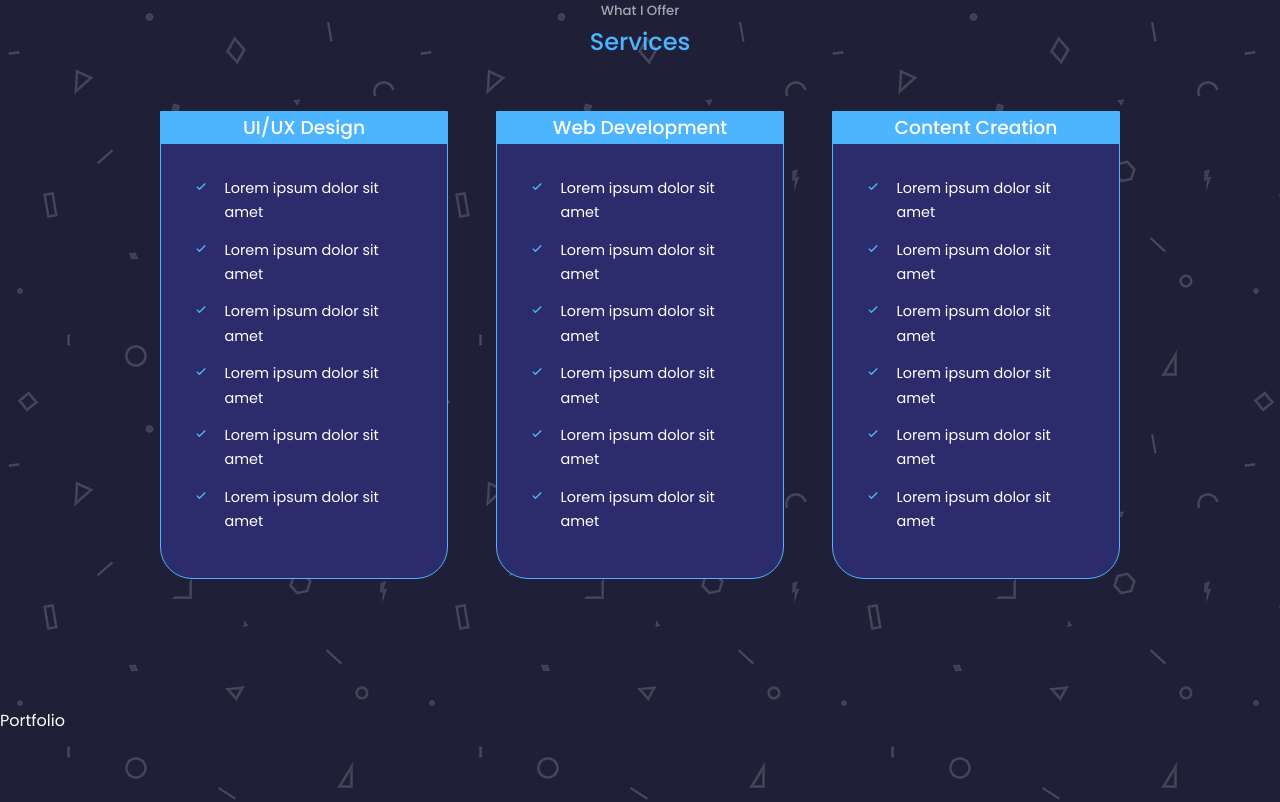
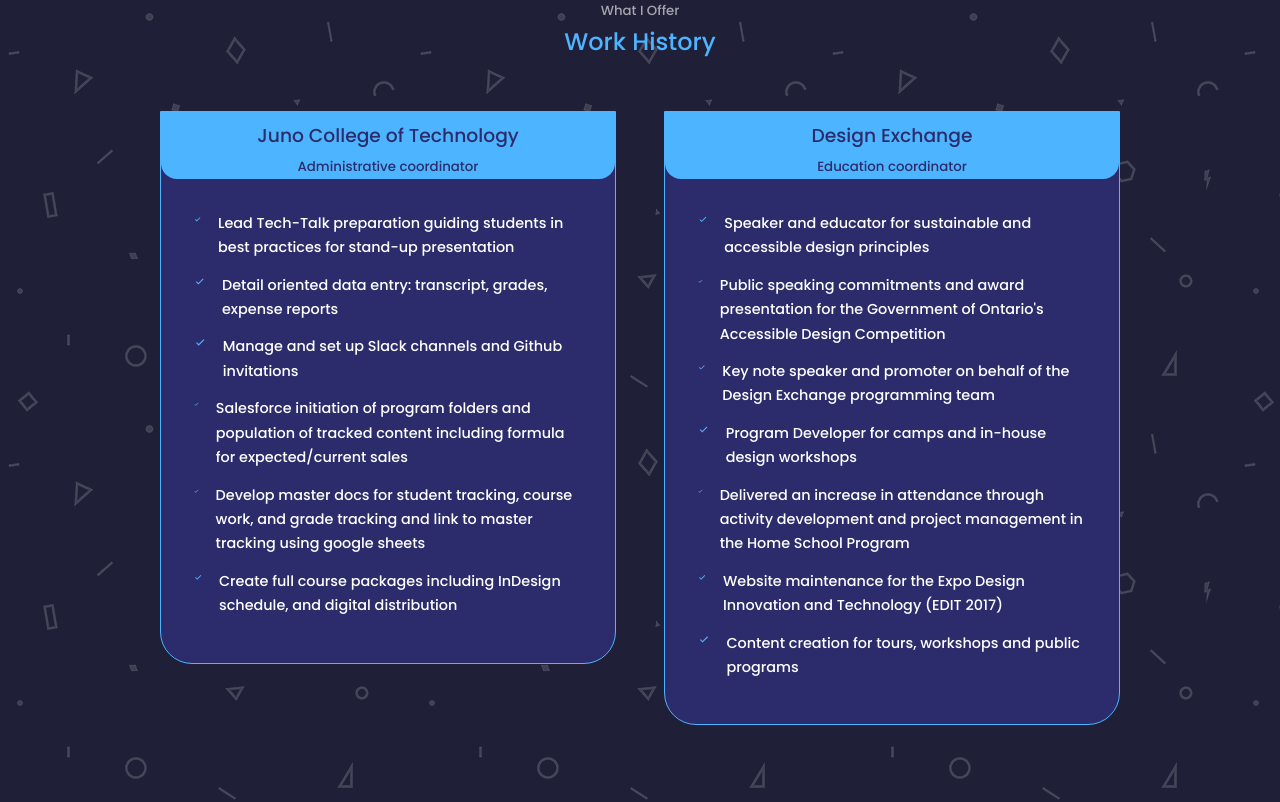
Before and after one commit to 0lgaP/portfolio, a React (Create React App) app in the folder 0lga.ca/: page / in a window 1280 px wide. Shown: the part 2970-3772 px from the top of the page. Built offline with nearby package versions, Linux system fonts and the light colour scheme.

Commit message:
add services information and portfolio - missing good portfolio images

```diff
--- a/0lga.ca/src/components/about/about.css
+++ b/0lga.ca/src/components/about/about.css
@@ -94,7 +94,7 @@
     margin: 0 auto 3rem;
   }
   .about__cards {
-    grid-template-columns: 1fr 1fr;
+    grid-template-columns: 1fr;
     gap: 1rem;
   }
   .about__content {
--- a/0lga.ca/src/components/portfolio/Portfolio.jsx
+++ b/0lga.ca/src/components/portfolio/Portfolio.jsx
@@ -1,9 +1,77 @@
 import React from 'react';
 import './portfolio.css';
+import Tweeter from '../../assets/t3.gif';
+import Jungle from '../../assets/jungle-sign-buy.gif';
+import PBM from '../../assets/pbm2.gif';
+import Scheduler from '../../assets/scheduler1.gif';
+import Dragon from '../../assets/StoryCardGif_01.gif';
+import {BsGithub} from 'react-icons/bs';
+
+const data = [
+  {
+    id: 1,
+    image: Tweeter,
+    title: 'Tweeter',
+    description: `Tweeter is a simple, single-page Twitter clone. Tweeter is responsive and adapts to your screen. This repository is created from the starter code provided by LHL. The layout, front-end functionality and animations were built using HTML, CSS, JS, jQuery and AJAX with a back end in Node and Express.`,
+    github: 'https://github.com/0lgaP/tweeter'
+  },
+  {
+    id: 2,
+    image: Jungle,
+    title: 'Jungle',
+    description: `Jungle is a mini e-commerce application built with Rails 4.2. This project simulates inheriting an existing code base in a language/framework that you are not comfortable/familiar with, then implementing features and fixes. Tools used are RJS, Stripe, PostgresSQL.`,
+    github: 'https://github.com/0lgaP/jungle-rails'
+  },
+  {
+    id: 3,
+    image: PBM,
+    title: 'Pokemon Black Market',
+    description: `This midterm project was a collaborative effort. My portion of this project focused on creating a dynamic home page with a filter function, search field and search result page. It utilises database queries to keep my EJS responsive, including alt text for accessibility, and dynamic links to connect to other parts of the page. To create the styling I used a combination of bootstrap and my own CSS. We created our own database based on an ERD we created to show relationships, and seeded  using a spreadsheet with formula to keep our data flexible. This project was written in EJS, Javascript and SCSS.`,
+    github: 'https://github.com/0lgaP/buy-sell-store-LHL'
+  },
+  {
+    id: 4,
+    image: Scheduler,
+    title: 'Scheduler',
+    description: `Scheduler is a single-page, React application. This user friendly app allows you to create, edit or delete interview. The database is managed by a separate API and requests are handled through Axios. The project comes with a testing suite utilising Jest and Cypress.`,
+    github: 'https://github.com/0lgaP/scheduler'
+  },
+  {
+    id: 5,
+    image: Dragon,
+    title: 'Dragon Drop',
+    description: `Dragon Drop is a multi-page React application that promotes content creation and world building.  The app accommodates a stream of consciousness workflow for the user - through automatic updates and persistent drop down selection.  All updates to the database are automatic and the user is empowered to switch between tabs  allowing for separation of concerns. They can re-order their story and map, create new characters and set a status. We focused on a non destructive design, where story data is added to campaign history, rather than deleted on completion. The API requests are handled through Axios, with  Node and Express back end. The front-end  layout uses tailwind, and the drag-and drop functionality uses the react-dnd library. I created the Dragon Drop logo, character icons, tavern map and assets using Inkscape.`,
+    github: 'https://github.com/0lgaP/Dragon-Drop'
+  }
+]
 
 const Portfolio = () => {
   return (
-    <section id='portfolio'>Portfolio</section>  )
+    <section id='portfolio'>
+      <h5>My Recent Work</h5>
+      <h2>Portfolio</h2>
+
+      <div className='container portfolio__container'>
+        {
+          data.map(({id, image, title, description, github}) => {
+            return (
+              <article key={id} className='portfolio__item'>
+                <div className="portfolio__item-image">
+                  <img src={image} alt={title} />
+                </div>
+                <h3>{title}</h3>
+                <small className='portfolio__item-desc'>{description}</small>
+                <div className='portfolio__item-cta'>
+                  <a href={github} className='btn btn-primary' target='_blank' rel="noreferrer"><BsGithub className='portfolio__item-icon'/> Code </a>
+                </div>
+            </article>
+            )
+          })
+        }
+
+
+      </div>
+    </section>  )
 }
 
 export default Portfolio
--- a/0lga.ca/src/components/portfolio/portfolio.css
+++ b/0lga.ca/src/components/portfolio/portfolio.css
@@ -0,0 +1,61 @@
+.portfolio__container {
+  display: grid;
+  grid-template-columns: repeat(2, 1fr);
+  gap: 2.5rem;
+}
+
+.portfolio__item {
+  background: var(--color-bg-variant);
+  padding: 1.3rem;
+  border-radius: 2rem;
+  border: 1px solid transparent;
+  transition: var(--transition);
+  display: flex;
+  flex-direction: column;
+  align-items: center;
+}
+
+.portfolio__item-desc {
+  color: var(--color-light);
+  margin-bottom: 1.3rem;
+}
+
+.portfolio__item:hover {
+  border-color: var(--color-primary-variant);
+  background: transparent;
+}
+
+.portfolio__item-image {
+  border-radius: 1.5rem;
+  overflow: hidden;
+}
+
+.portfolio__item-icon {
+  position: relative;
+  top: 2px;
+}
+.portfolio__item h3 {
+  margin: 1.2rem 0 2rem;
+}
+
+.portfolio__item-cta {
+  display: flex;
+  gap: 1rem;
+  margin-bottom: 1rem;
+}
+
+/* ---------------- Media Queries (Med Devices) ---------------- */
+@media screen and (max-width: 1024px) {
+  .portfolio__container {
+    grid-template-columns: 1fr;
+    gap: 1.2rem;
+  }
+}
+
+/* ---------------- Media Queries (Small Devices) ---------------- */
+@media screen and (max-width: 600px) {
+  .portfolio__container {
+    grid-template-columns: 1fr;
+    gap: 1rem;
+  }
+}
--- a/0lga.ca/src/components/services/Services.jsx
+++ b/0lga.ca/src/components/services/Services.jsx
@@ -7,107 +7,82 @@
   return (
     <section id='services'>
       <h5>What I Offer</h5>
-      <h2>Services</h2>
+      <h2>Work History</h2>
 
       <div className="container services__container">
         <article className='service'>
           <div className="service__head">
-            <h3>UI/UX Design</h3>
+            <h3>Juno College of Technology</h3>
+            <small className='services__item-desc'>Administrative coordinator</small>
           </div>
 
           <ul className='service__list'>
             <li>
               <BiCheck className='service__list-icon' />
-              <p>Lorem ipsum dolor sit amet</p>
+              <p>Lead Tech-Talk preparation guiding students in best practices for stand-up presentation</p>
             </li>
             <li>
               <BiCheck className='service__list-icon' />
-              <p>Lorem ipsum dolor sit amet</p>
+              <p>Detail oriented data entry: transcript, grades, expense reports</p>
             </li>
             <li>
               <BiCheck className='service__list-icon' />
-              <p>Lorem ipsum dolor sit amet</p>
+              <p>Manage and set up Slack channels and Github invitations</p>
             </li>
             <li>
               <BiCheck className='service__list-icon' />
-              <p>Lorem ipsum dolor sit amet</p>
+              <p>Salesforce initiation of program folders and population of tracked content including formula for expected/current sales</p>
             </li>
             <li>
               <BiCheck className='service__list-icon' />
-              <p>Lorem ipsum dolor sit amet</p>
+              <p>Develop master docs for student tracking, course work, and grade tracking and link to master tracking using google sheets</p>
             </li>
             <li>
               <BiCheck className='service__list-icon' />
-              <p>Lorem ipsum dolor sit amet</p>
+              <p>Create full course packages including InDesign schedule, and digital distribution</p>
             </li>
           </ul>
         </article>
 
         <article className='service'>
           <div className="service__head">
-            <h3>Web Development</h3>
+            <h3>Design Exchange</h3>
+            <small className='services__item-desc'>Education coordinator</small>
           </div>
 
           <ul className='service__list'>
             <li>
               <BiCheck className='service__list-icon' />
-              <p>Lorem ipsum dolor sit amet</p>
+              <p>Speaker and educator for sustainable and accessible design principles</p>
             </li>
             <li>
               <BiCheck className='service__list-icon' />
-              <p>Lorem ipsum dolor sit amet</p>
+              <p>Public speaking commitments and award presentation for the Government of Ontario's Accessible Design Competition </p>
             </li>
             <li>
               <BiCheck className='service__list-icon' />
-              <p>Lorem ipsum dolor sit amet</p>
+              <p>Key note speaker and promoter on behalf of the Design Exchange programming team</p>
             </li>
             <li>
               <BiCheck className='service__list-icon' />
-              <p>Lorem ipsum dolor sit amet</p>
+              <p>Program Developer for camps and in-house design workshops</p>
             </li>
             <li>
               <BiCheck className='service__list-icon' />
-              <p>Lorem ipsum dolor sit amet</p>
+              <p>Delivered an increase in attendance through activity development and project management in the Home School Program</p>
             </li>
             <li>
               <BiCheck className='service__list-icon' />
-              <p>Lorem ipsum dolor sit amet</p>
+              <p>Website maintenance for the Expo Design Innovation and Technology (EDIT 2017)</p>
+            </li>
+            <li>
+              <BiCheck className='service__list-icon' />
+              <p>Content creation for tours, workshops and public programs</p>
             </li>
           </ul>
         </article>
 
-        <article className='service'>
-          <div className="service__head">
-            <h3>Content Creation</h3>
-          </div>
 
-          <ul className='service__list'>
-            <li>
-              <BiCheck className='service__list-icon' />
-              <p>Lorem ipsum dolor sit amet</p>
-            </li>
-            <li>
-              <BiCheck className='service__list-icon' />
-              <p>Lorem ipsum dolor sit amet</p>
-            </li>
-            <li>
-              <BiCheck className='service__list-icon' />
-              <p>Lorem ipsum dolor sit amet</p>
-            </li>
-            <li>
-              <BiCheck className='service__list-icon' />
-              <p>Lorem ipsum dolor sit amet</p>
-            </li>
-            <li>
-              <BiCheck className='service__list-icon' />
-              <p>Lorem ipsum dolor sit amet</p>
-            </li>
-            <li>
-              <BiCheck className='service__list-icon' />
-              <p>Lorem ipsum dolor sit amet</p>
-            </li>
-          </ul>
-        </article>
 
       </div>
     </section>  )
--- a/0lga.ca/src/components/services/services.css
+++ b/0lga.ca/src/components/services/services.css
@@ -1,15 +1,18 @@
 .services__container {
   display: grid;
-  grid-template-columns: repeat(3, 1fr);
+  grid-template-columns: repeat(2, 1fr);
   gap: 3rem;
 }
-
+.services__item-desc {
+  color: var(--color-bg-variant);
+}
 .service {
   background: var(--color-bg-variant);
   border-radius: 0 0 2rem 2rem;
   border: 1px solid var(--color-primary);
   height: fit-content;
   transition: var(--transition);
+  font-weight: 500;
 }
 
 .service:hover {
@@ -20,8 +23,11 @@
 
 .service__head {
   background: var(--color-primary);
+  color: var(--color-bg-variant);
   font-size: 1rem;
   text-align: center;
+  padding-top: 0.5rem;
+  border-radius: 0 0 1rem 1rem;
 }
 
 .service__list {
@@ -37,7 +43,6 @@
 
 .service__list-icon {
   color: var(--color-primary);
-  margin-top: 2px;
 }
 
 .service__list p {
```
Also changed, not shown: 1 other file (tests, documents, lock files or other folders).
